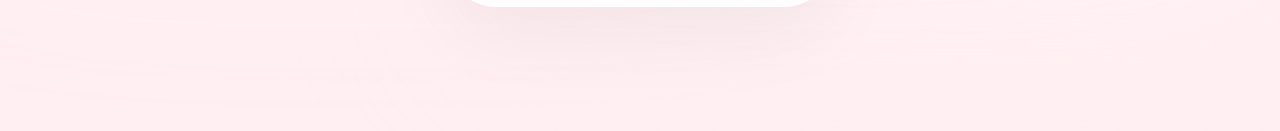
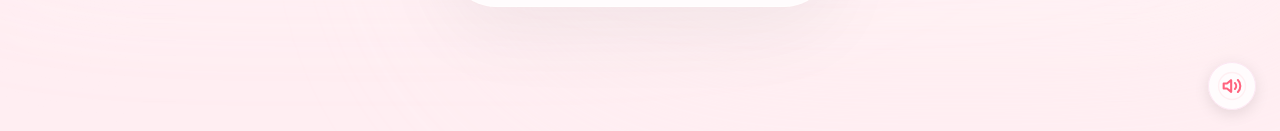
Before and after one commit to mahmudulkarim420/GIft-Project, a Next.js app: page / in a window 1280 px wide. Shown: the part 666-797 px from the top of the page. Built offline with nearby package versions, Linux system fonts and the light colour scheme.

Commit message:
music add

```diff
--- a/src/app/page.tsx
+++ b/src/app/page.tsx
@@ -4,6 +4,7 @@ import { useState } from "react";
 import { AnimatePresence } from "framer-motion";
 import BirthdaySurprise from "@/components/BirthdaySurprise";
 import LoadingScreen from "@/components/LoadingScreen";
+import AudioPlayer from "@/components/AudioPlayer";
 
 export default function Home() {
   const [isLoading, setIsLoading] = useState(true);
@@ -17,7 +18,10 @@ export default function Home() {
       </AnimatePresence>
 
       {!isLoading && (
-        <BirthdaySurprise />
+        <>
+          <AudioPlayer />
+          <BirthdaySurprise />
+        </>
       )}
     </main>
   );
--- /dev/null
+++ b/src/components/AudioPlayer.tsx
@@ -0,0 +1,146 @@
+"use client";
+
+import { useEffect, useRef, useState } from "react";
+import { motion, AnimatePresence } from "framer-motion";
+
+export default function AudioPlayer() {
+  const audioRef = useRef<HTMLAudioElement | null>(null);
+  const [isPlaying, setIsPlaying] = useState(false);
+  const [isMuted, setIsMuted] = useState(false);
+  const fadeIntervalRef = useRef<NodeJS.Timeout | null>(null);
+
+  const fadeIn = () => {
+    if (!audioRef.current) return;
+    if (fadeIntervalRef.current) clearInterval(fadeIntervalRef.current);
+
+    audioRef.current.volume = 0;
+    let vol = 0;
+    fadeIntervalRef.current = setInterval(() => {
+      if (vol < 0.5) {
+        vol += 0.05;
+        if (audioRef.current) {
+          audioRef.current.volume = Math.min(vol, 0.5);
+        }
+      } else {
+        if (fadeIntervalRef.current) clearInterval(fadeIntervalRef.current);
+      }
+    }, 200);
+  };
+
+  useEffect(() => {
+    const audio = audioRef.current;
+    if (!audio) return;
+
+    const attemptPlay = async () => {
+      try {
+        audio.volume = 0;
+        await audio.play();
+        setIsPlaying(true);
+        fadeIn();
+      } catch (error) {
+        console.log("Autoplay blocked, waiting for user interaction...");
+        setIsPlaying(false);
+      }
+    };
+
+    attemptPlay();
+
+    const handleUserInteraction = async () => {
+      if (!isPlaying && audioRef.current) {
+        try {
+          audioRef.current.volume = 0;
+          await audioRef.current.play();
+          setIsPlaying(true);
+          fadeIn();
+          removeListeners();
+        } catch (e) {
+          // Still blocked
+        }
+      }
+    };
+
+    const removeListeners = () => {
+      window.removeEventListener("click", handleUserInteraction);
+      window.removeEventListener("touchstart", handleUserInteraction);
+      window.removeEventListener("keydown", handleUserInteraction);
+      window.removeEventListener("pointerdown", handleUserInteraction);
+    };
+
+    window.addEventListener("click", handleUserInteraction);
+    window.addEventListener("touchstart", handleUserInteraction);
+    window.addEventListener("keydown", handleUserInteraction);
+    window.addEventListener("pointerdown", handleUserInteraction);
+
+    return () => {
+      removeListeners();
+      if (fadeIntervalRef.current) clearInterval(fadeIntervalRef.current);
+    };
+  }, [isPlaying]);
+
+  const toggleMute = () => {
+    if (audioRef.current) {
+      const newMutedState = !isMuted;
+      audioRef.current.muted = newMutedState;
+      setIsMuted(newMutedState);
+
+      if (!newMutedState && !isPlaying) {
+        audioRef.current.volume = 0;
+        audioRef.current.play().then(() => {
+          setIsPlaying(true);
+          fadeIn();
+        }).catch(() => {});
+      }
+    }
+  };
+
+  return (
+    <>
+      <audio
+        ref={audioRef}
+        src="/music.mpeg"
+        loop
+        preload="auto"
+        className="hidden"
+      />
+
+      <AnimatePresence>
+        <motion.button
+          initial={{ opacity: 0, scale: 0.5 }}
+          animate={{ opacity: 1, scale: 1 }}
+          whileHover={{ scale: 1.1 }}
+          whileTap={{ scale: 0.9 }}
+          onClick={(e) => {
+            e.preventDefault();
+            e.stopPropagation();
+            toggleMute();
+          }}
+          className="fixed bottom-6 right-6 z-50 w-12 h-12 rounded-full bg-white/80 backdrop-blur-md shadow-[0_4px_15px_rgba(0,0,0,0.1)] border border-pink-100 flex items-center justify-center text-rose-400 hover:text-rose-500 hover:bg-white transition-colors"
+          aria-label={isMuted ? "Unmute music" : "Mute music"}
+        >
+          {isMuted ? (
+            <svg xmlns="http://www.w3.org/2000/svg" width="20" height="20" viewBox="0 0 24 24" fill="none" stroke="currentColor" strokeWidth="2.5" strokeLinecap="round" strokeLinejoin="round">
+              <path d="M11 5L6 9H2v6h4l5 4V5z"/>
+              <line x1="23" y1="9" x2="17" y2="15"/>
+              <line x1="17" y1="9" x2="23" y2="15"/>
+            </svg>
+          ) : (
+            <div className="relative flex items-center justify-center">
+              {isPlaying && (
+                 <motion.div
+                   className="absolute inset-0 rounded-full border border-rose-300"
+                   animate={{ scale: [1, 1.5], opacity: [0.8, 0] }}
+                   transition={{ duration: 1.5, repeat: Infinity }}
+                 />
+              )}
+              <svg xmlns="http://www.w3.org/2000/svg" width="20" height="20" viewBox="0 0 24 24" fill="none" stroke="currentColor" strokeWidth="2.5" strokeLinecap="round" strokeLinejoin="round">
+                <path d="M11 5L6 9H2v6h4l5 4V5z"/>
+                <path d="M15.54 8.46a5 5 0 0 1 0 7.07"/>
+                <path d="M19.07 4.93a10 10 0 0 1 0 14.14"/>
+              </svg>
+            </div>
+          )}
+        </motion.button>
+      </AnimatePresence>
+    </>
+  );
+}
```
Also changed, not shown: 1 other file (tests, documents, lock files or other folders).
